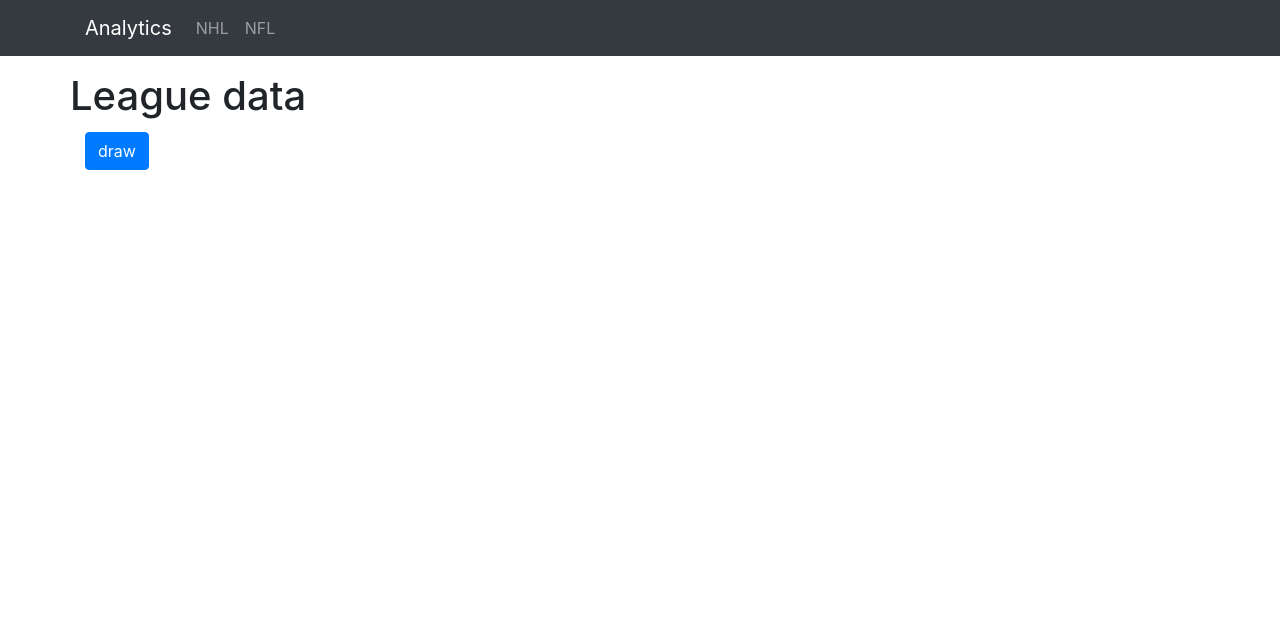
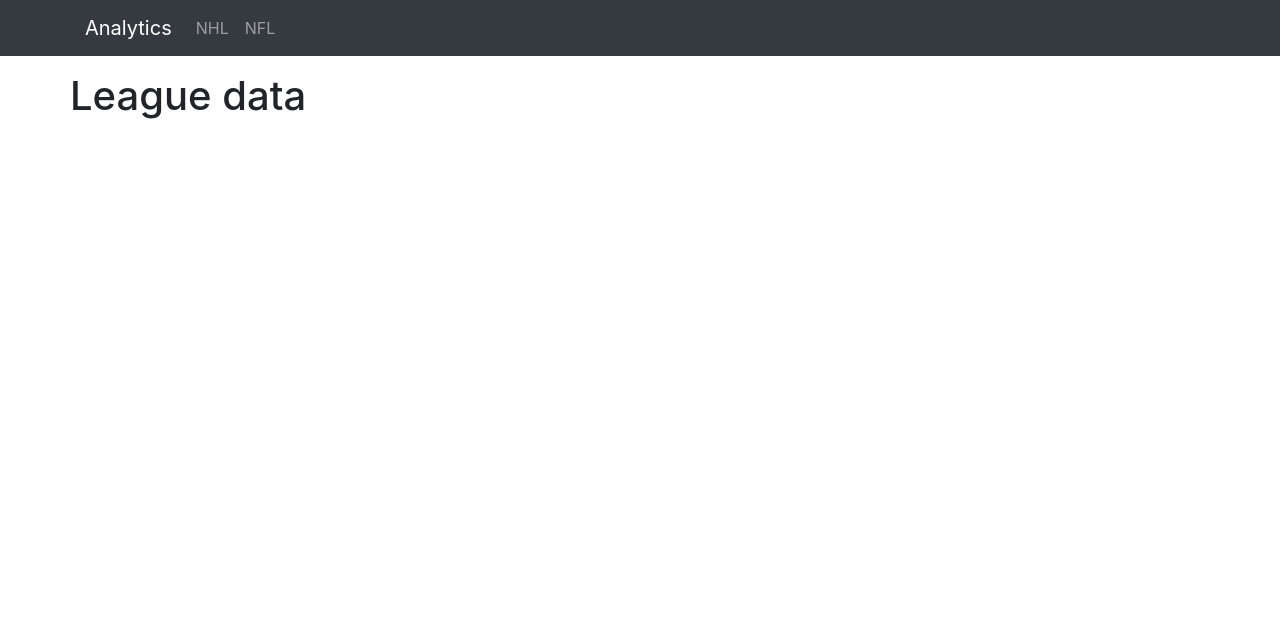
Before and after one commit to materimm/analytics, a Flask app: template templates/nhl_league.html in a window 1280 px wide. Shown: the top 631 px of the page. Run offline with Flask 2, Linux system fonts and the light colour scheme; the template is opened without the code that fills it: most values are stand-ins (such as "Sample title", 1, 10 or a date in 2020); a map, chart or similar area stays blank; some libraries are stand-ins or nearby versions.

Commit message:
drawing league charts on load

```diff
--- a/static/js/nhl_league.js
+++ b/static/js/nhl_league.js
@@ -1,10 +1,7 @@
-// $(document).ready(function() {
-//   console.log("HERE");
-//   let league_stats = $("#data").html();
-//   console.log(league_stats);
-//   console.log(typeof league_stats)
-//   drawCharts(league_stats);
-// });
+//draw charts on page load
+$(function () {
+  $("#drawLeagueChartsButton").click();
+});
 
 function drawCharts(league_stats) {
   let teams = league_stats.teams;
--- a/templates/nhl_league.html
+++ b/templates/nhl_league.html
@@ -7,8 +7,8 @@
     <div class="row mb-1">
       <h1>League data</h1>
     </div>
-    <div class="row mb-1">
-      <div class="col"><button type="button" class="btn btn-primary" onclick="drawCharts({{ league_stats }})">draw</button></div>
+    <div class="row mb-1" style="display:none">
+      <div class="col"><button type="button" id="drawLeagueChartsButton" class="btn btn-primary" onclick="drawCharts({{ league_stats }})">draw</button></div>
       <div class="col"></div>
     </div>
     <div class="row mb-1">
```
